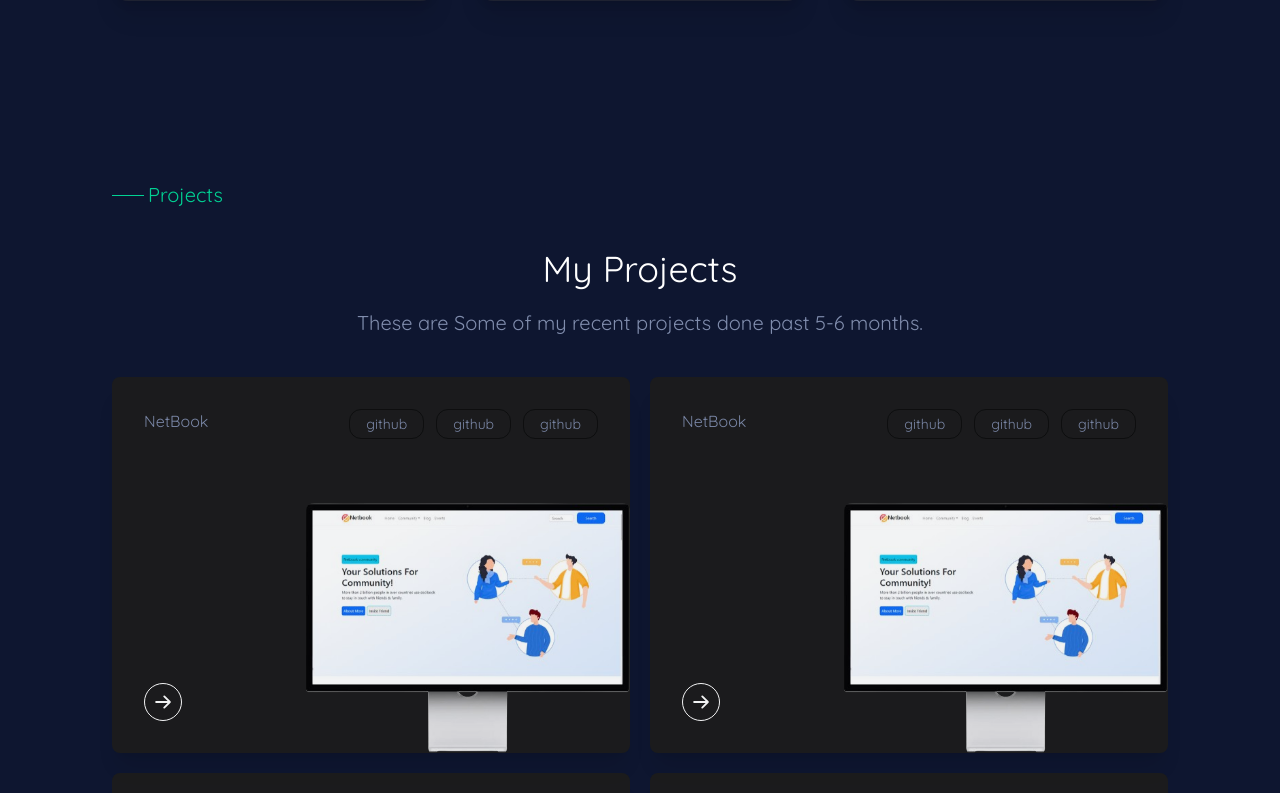
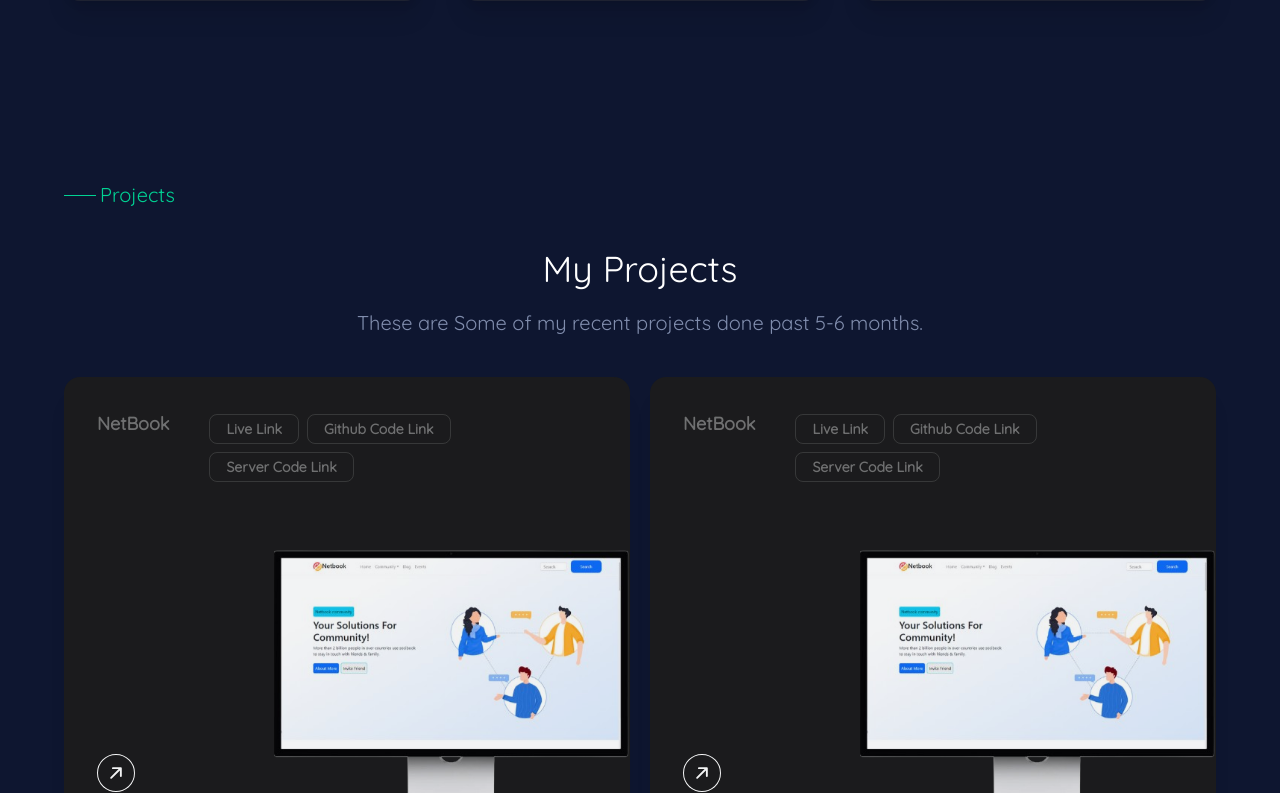
Before and after one commit to mdtohid/personal-portfolio, a React (Create React App) app: page / in a window 1280 px wide. Shown: the part 2007-2800 px from the top of the page. Built offline with nearby package versions, Linux system fonts and the light colour scheme.

Commit message:
Projects card border set

```diff
--- a/src/Components/Home/Home.js
+++ b/src/Components/Home/Home.js
@@ -7,7 +7,7 @@ import SkillDisplay from "../SkillDisplay/SkillDisplay";
 
 const Home = () => {
   return (
-    <div className="px-2 md:px-8 lg:px-28">
+    <div className="px-5 md:px-8 lg:px-16">
       <Intro></Intro>
       <Skills></Skills>
       <Projects></Projects>
--- a/src/Components/Intro/Intro.js
+++ b/src/Components/Intro/Intro.js
@@ -12,9 +12,9 @@ const Intro = () => {
   return (
     <div
       id="home"
-      className="flex flex-col-reverse md:flex-row justify-center items-center gap-y-20 h-screen"
+      className="flex flex-col-reverse md:flex-row justify-center items-center gap-y-20 md:h-screen pt-20 md:pt-0"
     >
-      <div className="text-start w-full lg:w-6/12 ">
+      <div className="text-start w-full lg:w-6/12">
         <motion.div
           initial={{ y: -100 }}
           animate={{ y: 0 }}
--- a/src/Components/Projects/Projects.css
+++ b/src/Components/Projects/Projects.css
@@ -1,38 +1,9 @@
-.projectImg {
-    position: relative;
-    height: 70vh;
+.rotateArrow {
+  transform: rotate(-45deg) scale(1);
+  transition: transform 1.5s ease;
 }
 
-.projectImg:hover {
-    opacity: 0.8;
+.cardProject:hover .rotateArrow {
+  transform: rotate(0deg) scale(1.17);
+  transition: transform 1.5s ease;
 }
-
-img {
-    width: 100%;
-    height: 100%;
-    display: block;
-    border-radius: 8px;
-
-}
-
-.projectContent {
-    width: 100%;
-    height: 100%;
-    position: absolute;
-    top: 0;
-    left: 0;
-    opacity: 0;
-}
-
-.projectContent:hover {
-    opacity: 1;
-}
-
-.swiper-pagination {
-    margin-top: 20px;
-    position: relative !important;
-}
-
-.swiper-pagination-bullet {
-    background: rgb(255, 255, 255) !important;
-}
--- a/src/Components/Projects/Projects.js
+++ b/src/Components/Projects/Projects.js
@@ -41,26 +41,26 @@ const Projects = () => {
         These are Some of my recent projects done past 5-6 months.
       </p>
 
-      <div className="grid grid-cols-2 gap-5  w-full">
-        <div className="bg-[#1c1c1c] hover:bg-[#111111] pt-[2rem] pl-[2rem] rounded-lg opacity-95 hover:opacity-100 transition ease-in-out delay-150 shadow-xl hover:skew-x-[2deg]">
+      <div className="grid grid-cols-1 lg:grid-cols-2 gap-5 w-full">
+        <button className="bg-[#1c1c1c] hover:bg-[#111111] pt-[2rem] pl-[2rem] rounded-2xl opacity-95 hover:opacity-100 border border-transparent hover:border-[#b6b6b6]/20 shadow-xl hover:scale-105 transition-all ease duration-500 cardProject ">
           {/* header part */}
-          <div className="flex flex-row justify-between mb-16 pe-[2rem] ">
-            <p>NetBook</p>
-            <div className="flex gap-3">
-              <button className="text-sm px-4 py-1 border border-black/50 rounded-xl">
-                github
+          <div className="flex flex-col lg:flex-row items-start lg:justify-between gap-5 lg:gap-10 mb-16 pe-[2rem] ">
+            <p className="text-lg font-bold text-[#757575]">NetBook</p>
+            <div className="">
+              <button className="text-sm text-[#757575] font-bold px-4 py-1 border border-[#b6b6b6]/20 rounded-lg me-2 my-1 float-left">
+                Live Link
               </button>
-              <button className="text-sm px-4 py-1 border border-black/50 rounded-xl">
-                github
+              <button className="text-sm text-[#757575] font-bold px-4 py-1 border border-[#b6b6b6]/20 rounded-lg me-2 my-1 float-left">
+                Github Code Link
               </button>
-              <button className="text-sm px-4 py-1 border border-black/50 rounded-xl">
-                github
+              <button className="text-sm text-[#757575] font-bold px-4 py-1 border border-[#b6b6b6]/20 rounded-lg me-2 my-1 float-left">
+                Server Code Link
               </button>
             </div>
           </div>
           {/* image part */}
-          <div className="flex flex-row justify-between items-end">
-            <button className="p-2 mb-[2rem] rounded-full border border-white">
+          <div className="flex flex-row justify-between items-end ">
+            <button className="p-2 mb-[2rem] rounded-full border border-white rotateArrow">
               <svg
                 xmlns="http://www.w3.org/2000/svg"
                 width="20px"
@@ -73,29 +73,29 @@ const Projects = () => {
                 ></path>
               </svg>
             </button>
-            <img className="w-8/12" src={projectX} alt="" />
+            <img className="w-10/12 md:w-8/12" src={projectX} alt="" />
           </div>
-        </div>
+        </button>
 
-        <div className="bg-[#1c1c1c] hover:bg-[#111111] pt-[2rem] pl-[2rem] rounded-lg opacity-95 hover:opacity-100 transition ease-in-out delay-150 shadow-xl">
+        <button className="bg-[#1c1c1c] hover:bg-[#111111] pt-[2rem] pl-[2rem] rounded-2xl opacity-95 hover:opacity-100 border border-transparent hover:border-[#b6b6b6]/20 shadow-xl hover:scale-105 transition-all ease duration-500 cardProject ">
           {/* header part */}
-          <div className="flex flex-row justify-between mb-16 pe-[2rem] ">
-            <p>NetBook</p>
-            <div className="flex gap-3">
-              <button className="text-sm px-4 py-1 border border-black/50 rounded-xl">
-                github
+          <div className="flex flex-col lg:flex-row items-start lg:justify-between gap-5 lg:gap-10 mb-16 pe-[2rem] ">
+            <p className="text-lg font-bold text-[#757575]">NetBook</p>
+            <div className="">
+              <button className="text-sm text-[#757575] font-bold px-4 py-1 border border-[#b6b6b6]/20 rounded-lg me-2 my-1 float-left">
+                Live Link
               </button>
-              <button className="text-sm px-4 py-1 border border-black/50 rounded-xl">
-                github
+              <button className="text-sm text-[#757575] font-bold px-4 py-1 border border-[#b6b6b6]/20 rounded-lg me-2 my-1 float-left">
+                Github Code Link
               </button>
-              <button className="text-sm px-4 py-1 border border-black/50 rounded-xl">
-                github
+              <button className="text-sm text-[#757575] font-bold px-4 py-1 border border-[#b6b6b6]/20 rounded-lg me-2 my-1 float-left">
+                Server Code Link
               </button>
             </div>
           </div>
           {/* image part */}
-          <div className="flex flex-row justify-between items-end">
-            <button className="p-2 mb-[2rem] rounded-full border border-white">
+          <div className="flex flex-row justify-between items-end ">
+            <button className="p-2 mb-[2rem] rounded-full border border-white rotateArrow">
               <svg
                 xmlns="http://www.w3.org/2000/svg"
                 width="20px"
@@ -108,29 +108,29 @@ const Projects = () => {
                 ></path>
               </svg>
             </button>
-            <img className="w-8/12" src={projectX} alt="" />
+            <img className="w-10/12 md:w-8/12" src={projectX} alt="" />
           </div>
-        </div>
+        </button>
 
-        <div className="bg-[#1c1c1c] hover:bg-[#111111] pt-[2rem] pl-[2rem] rounded-lg opacity-95 hover:opacity-100 transition ease-in-out delay-150 shadow-xl">
+        <button className="bg-[#1c1c1c] hover:bg-[#111111] pt-[2rem] pl-[2rem] rounded-2xl opacity-95 hover:opacity-100 border border-transparent hover:border-[#b6b6b6]/20 shadow-xl hover:scale-105 transition-all ease duration-500 cardProject ">
           {/* header part */}
-          <div className="flex flex-row justify-between mb-16 pe-[2rem] ">
-            <p>NetBook</p>
-            <div className="flex gap-3">
-              <button className="text-sm px-4 py-1 border border-black/50 rounded-xl">
-                github
+          <div className="flex flex-col lg:flex-row items-start lg:justify-between gap-5 lg:gap-10 mb-16 pe-[2rem] ">
+            <p className="text-lg font-bold text-[#757575]">NetBook</p>
+            <div className="">
+              <button className="text-sm text-[#757575] font-bold px-4 py-1 border border-[#b6b6b6]/20 rounded-lg me-2 my-1 float-left">
+                Live Link
               </button>
-              <button className="text-sm px-4 py-1 border border-black/50 rounded-xl">
-                github
+              <button className="text-sm text-[#757575] font-bold px-4 py-1 border border-[#b6b6b6]/20 rounded-lg me-2 my-1 float-left">
+                Github Code Link
               </button>
-              <button className="text-sm px-4 py-1 border border-black/50 rounded-xl">
-                github
+              <button className="text-sm text-[#757575] font-bold px-4 py-1 border border-[#b6b6b6]/20 rounded-lg me-2 my-1 float-left">
+                Server Code Link
               </button>
             </div>
           </div>
           {/* image part */}
-          <div className="flex flex-row justify-between items-end">
-            <button className="p-2 mb-[2rem] rounded-full border border-white">
+          <div className="flex flex-row justify-between items-end ">
+            <button className="p-2 mb-[2rem] rounded-full border border-white rotateArrow">
               <svg
                 xmlns="http://www.w3.org/2000/svg"
                 width="20px"
@@ -143,29 +143,29 @@ const Projects = () => {
                 ></path>
               </svg>
             </button>
-            <img className="w-8/12" src={projectX} alt="" />
+            <img className="w-10/12 md:w-8/12" src={projectX} alt="" />
           </div>
-        </div>
+        </button>
 
-        <div className="bg-[#1c1c1c] hover:bg-[#111111] pt-[2rem] pl-[2rem] rounded-lg opacity-95 hover:opacity-100 transition ease-in-out delay-150 shadow-xl">
+        <button className="bg-[#1c1c1c] hover:bg-[#111111] pt-[2rem] pl-[2rem] rounded-2xl opacity-95 hover:opacity-100 border border-transparent hover:border-[#b6b6b6]/20 shadow-xl hover:scale-105 transition-all ease duration-500 cardProject ">
           {/* header part */}
-          <div className="flex flex-row justify-between mb-16 pe-[2rem] ">
-            <p>NetBook</p>
-            <div className="flex gap-3">
-              <button className="text-sm px-4 py-1 border border-black/50 rounded-xl">
-                github
+          <div className="flex flex-col lg:flex-row items-start lg:justify-between gap-5 lg:gap-10 mb-16 pe-[2rem] ">
+            <p className="text-lg font-bold text-[#757575]">NetBook</p>
+            <div className="">
+              <button className="text-sm text-[#757575] font-bold px-4 py-1 border border-[#b6b6b6]/20 rounded-lg me-2 my-1 float-left">
+                Live Link
               </button>
-              <button className="text-sm px-4 py-1 border border-black/50 rounded-xl">
-                github
+              <button className="text-sm text-[#757575] font-bold px-4 py-1 border border-[#b6b6b6]/20 rounded-lg me-2 my-1 float-left">
+                Github Code Link
               </button>
-              <button className="text-sm px-4 py-1 border border-black/50 rounded-xl">
-                github
+              <button className="text-sm text-[#757575] font-bold px-4 py-1 border border-[#b6b6b6]/20 rounded-lg me-2 my-1 float-left">
+                Server Code Link
               </button>
             </div>
           </div>
           {/* image part */}
-          <div className="flex flex-row justify-between items-end">
-            <button className="p-2 mb-[2rem] rounded-full border border-white">
+          <div className="flex flex-row justify-between items-end ">
+            <button className="p-2 mb-[2rem] rounded-full border border-white rotateArrow">
               <svg
                 xmlns="http://www.w3.org/2000/svg"
                 width="20px"
@@ -178,9 +178,9 @@ const Projects = () => {
                 ></path>
               </svg>
             </button>
-            <img className="w-8/12" src={projectX} alt="" />
+            <img className="w-10/12 md:w-8/12" src={projectX} alt="" />
           </div>
-        </div>
+        </button>
       </div>
 
       {/* <>
```
Also changed, not shown: src/App.js (+7 -8 lines), src/Components/Header/Header.js (+60 -25 lines).
